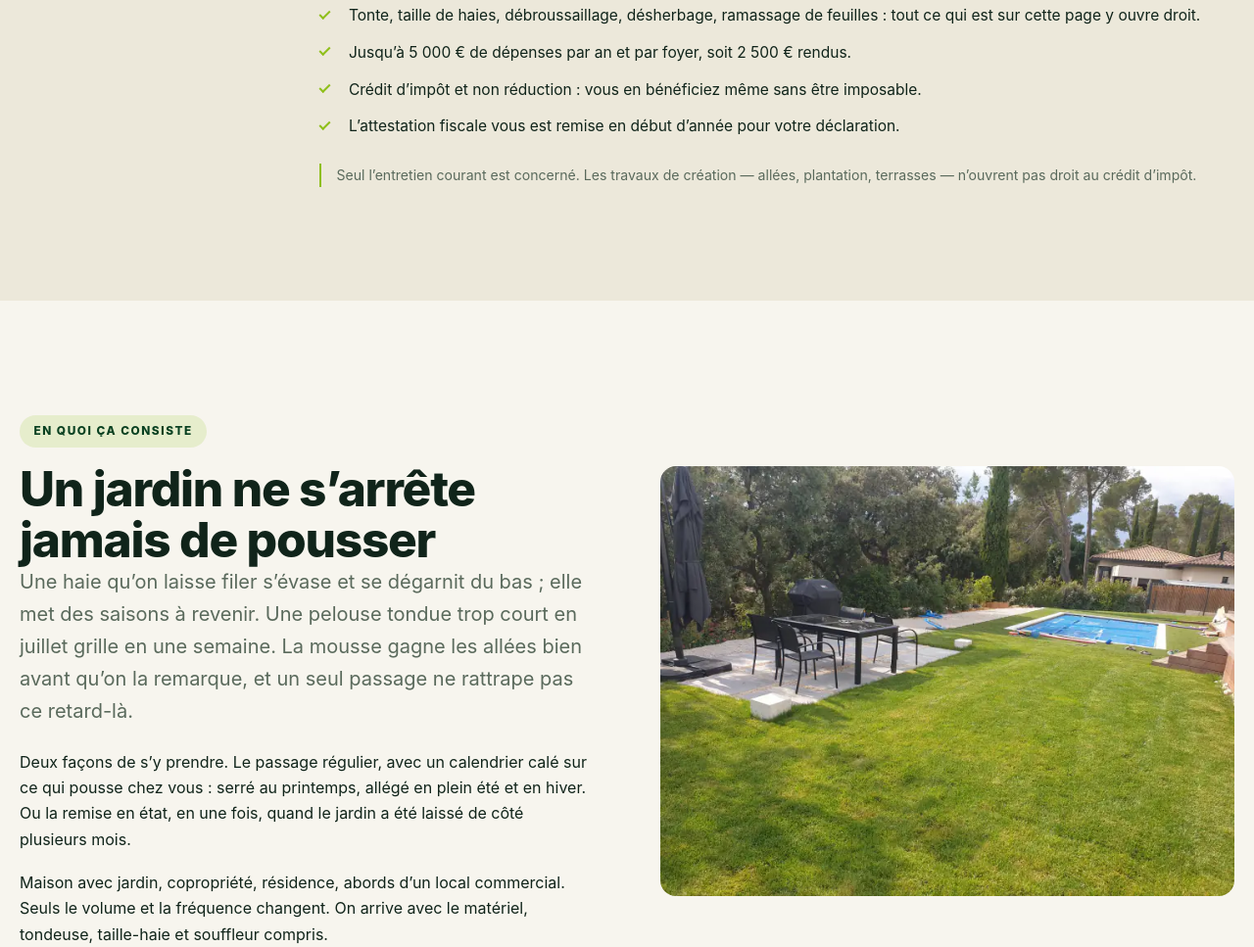
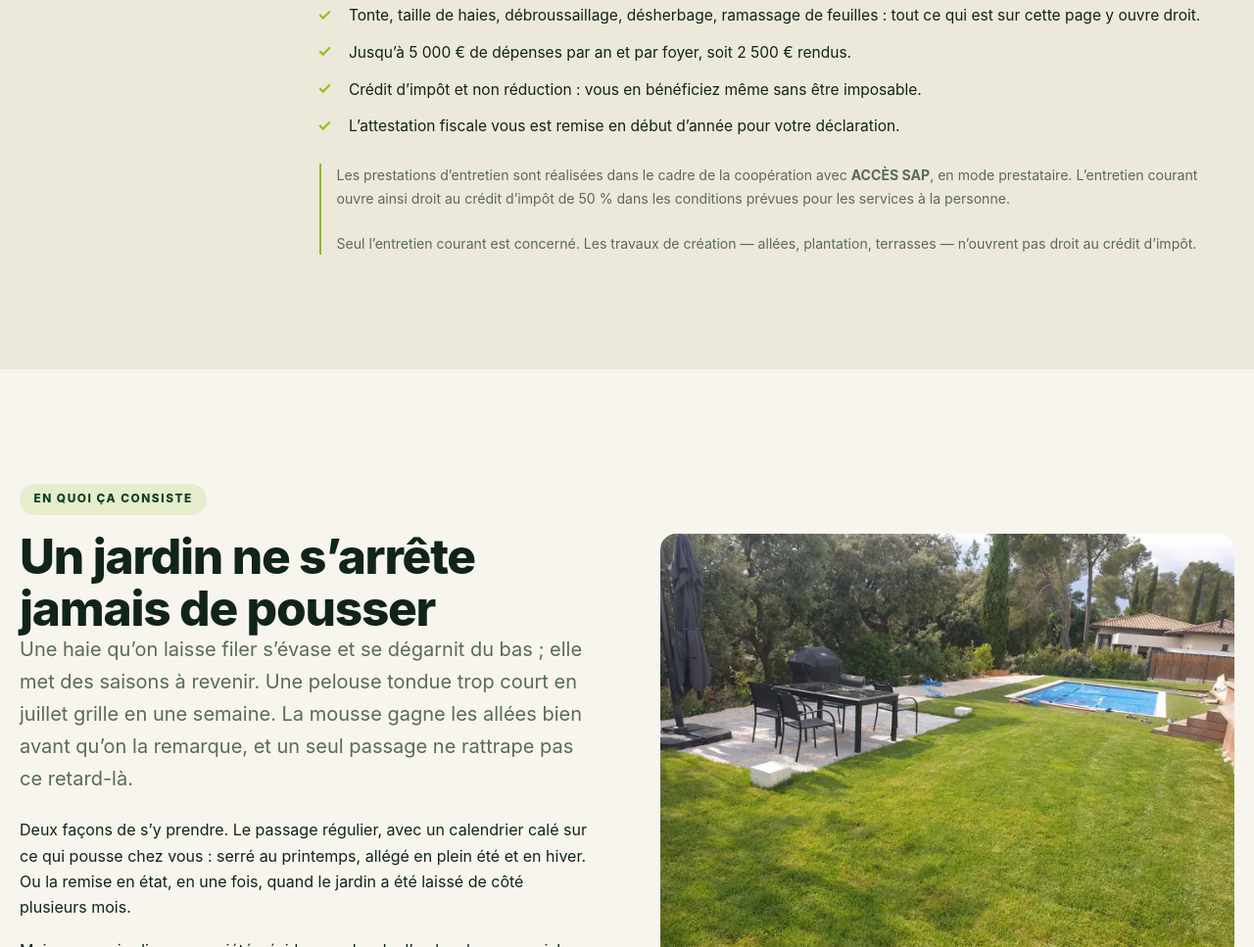
Before and after one commit to didou34000/saint-cyr-services, a plain HTML site: page prestations/entretien-jardin.html in a window 1280 px wide. Shown: the part 1003-1970 px from the top of the page at 98% size. Drawn offline with Linux system fonts and the light colour scheme.

Commit message:
Préciser la coopération ACCÈS SAP

```diff
--- a/prestations/entretien-jardin.html
+++ b/prestations/entretien-jardin.html
@@ -83,7 +83,7 @@
   </section>
 
   <!-- ============ CRÉDIT D'IMPÔT ============ -->
-  <!-- ⚠ Suppose l'entreprise DÉCLARÉE « services à la personne ». Voir README. -->
+  <!-- Dispositif porté par la coopération avec ACCÈS SAP, en mode prestataire. -->
   <section class="section fiscal" id="credit-impot">
     <div class="wrap fiscal__inner">
       <p class="fiscal__chiffre" aria-hidden="true">50<span>%</span></p>
@@ -105,9 +105,13 @@
         </ul>
 
         <p class="note">
+          Les prestations d’entretien sont réalisées dans le cadre de la coopération
+          avec <strong>ACCÈS SAP</strong>, en mode prestataire. L’entretien courant
+          ouvre ainsi droit au crédit d’impôt de 50&nbsp;% dans les conditions prévues
+          pour les services à la personne.
+          <br><br>
           Seul l’entretien courant est concerné. Les travaux de création — allées, plantation,
           terrasses — n’ouvrent pas droit au crédit d’impôt.
-          <!-- À COMPLÉTER : numéro de déclaration « services à la personne » (SAP) -->
         </p>
       </div>
     </div>
```
Also changed, not shown: index.html (+7 -7 lines), README.md.
